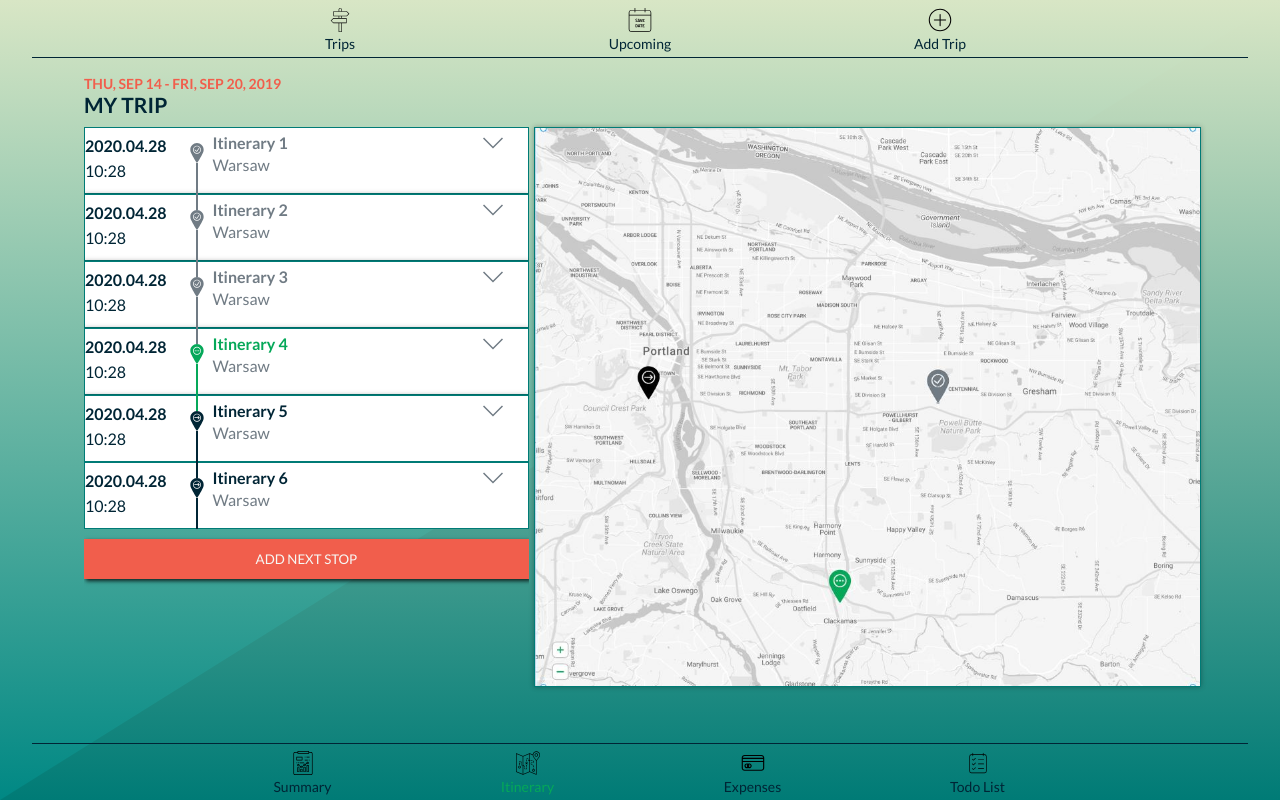
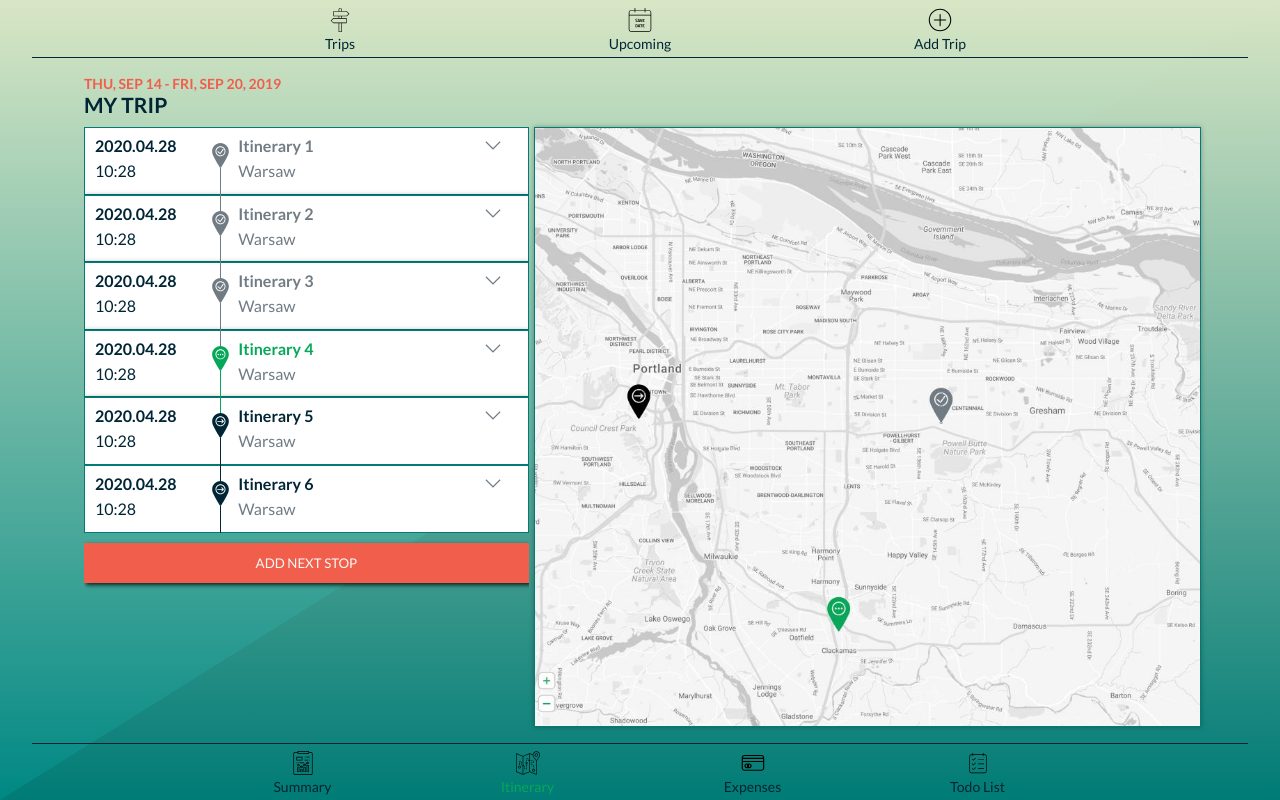
Before and after one commit to marlucz/TripMaster-Client, a React (Create React App) app: page /trip/itinerary in a window 1280 px wide. Built offline with nearby package versions, Linux system fonts and the light colour scheme.

Commit message:
itinerary rwd for desktop

```diff
--- a/src/components/ItineraryItem/ItineraryItem.js
+++ b/src/components/ItineraryItem/ItineraryItem.js
@@ -31,7 +31,8 @@ const StyledWrapper = styled.div`
     @media screen and (min-width: 1024px) and (orientation: landscape),
         (min-width: 1200px) {
         padding-bottom: 1rem;
-        grid-template-columns: 22% min-content 1fr;
+        padding-left: 1rem;
+        grid-template-columns: 25% min-content 1fr;
     }
 `;
 
@@ -63,6 +64,10 @@ const StyledParagraph = styled.p`
 
 const StyledItineraryDetails = styled.div`
     position: relative;
+
+    @media ${breakpoints.md} {
+        padding-top: 0.3rem;
+    }
 `;
 
 const StyledPinIcon = styled.div`
@@ -86,11 +91,17 @@ const StyledPinIcon = styled.div`
     &:before {
         content: '';
         position: absolute;
-        top: calc(3rem);
+        width: 2px;
+        top: 3rem;
         left: calc(50% - 1px);
         height: 100%;
-        width: 2px;
         background-color: ${({ status }) => pinColor[status]};
+
+        @media ${breakpoints.md} {
+            width: 1px;
+            top: 3.2rem;
+            left: calc(50% - 1px);
+        }
     }
 
     svg {
@@ -98,6 +109,11 @@ const StyledPinIcon = styled.div`
         height: 2rem;
         z-index: 1;
         background-color: ${color.white};
+
+        @media ${breakpoints.md} {
+            width: 2.5rem;
+            height: 2.5rem;
+        }
 
         path {
             ${({ status }) =>
@@ -112,6 +128,10 @@ const StyledPinIcon = styled.div`
 const StyledHeader = styled.h3`
     font-size: 1.6rem;
     color: ${({ status }) => pinColor[status]};
+
+    @media ${breakpoints.md} {
+        margin-bottom: 0.3rem;
+    }
 `;
 
 const StyledDescription = styled.div`
@@ -135,6 +155,10 @@ const StyledChevron = styled(Chevron)`
     right: 2.5rem;
     width: 2rem;
     height: 2rem;
+
+    @media ${breakpoints.md} {
+        padding-top: 0.5rem;
+    }
 
     &:hover {
         cursor: pointer;
--- a/src/components/NavBar/NavBar.js
+++ b/src/components/NavBar/NavBar.js
@@ -66,7 +66,6 @@ const StyledIcon = styled.button`
     background-position: 50% 50%;
     background-size: 80%;
     border: none;
-  cursor: pointer;
 
     &.active + span {
         color: ${theme.primary};
--- a/src/pages/Trip/Itinerary/Itinerary.js
+++ b/src/pages/Trip/Itinerary/Itinerary.js
@@ -29,6 +29,7 @@ const StyledWrapper = styled.div`
 `;
 
 const StyledItineraryList = styled.ul`
+    position: relative;
     list-style: none;
     width: 100%;
     overflow-y: scroll;
@@ -39,7 +40,7 @@ const StyledItineraryList = styled.ul`
         height: 100%;
         grid-area: timeline;
         height: 100%;
-        max-height: 70vh;
+        max-height: 75vh;
     }
 `;
 
@@ -63,7 +64,7 @@ const StyledMapContainer = styled.div`
     @media screen and (min-width: 1024px) and (orientation: landscape),
         (min-width: 1200px) {
         grid-area: map;
-        max-height: 70vh;
+        max-height: 75vh;
     }
 `;
 
@@ -78,6 +79,13 @@ const StyledButton = styled(Button)`
     width: 100%;
     max-width: 100%;
     margin: 1rem auto;
+    z-index: 10;
+    flex-shrink: 0;
+
+    &:hover {
+        transform: none;
+        cursor: pointer;
+    }
 `;
 
 const Itinerary = () => (
```
Lines whose indentation alone changed are shown as unchanged.
